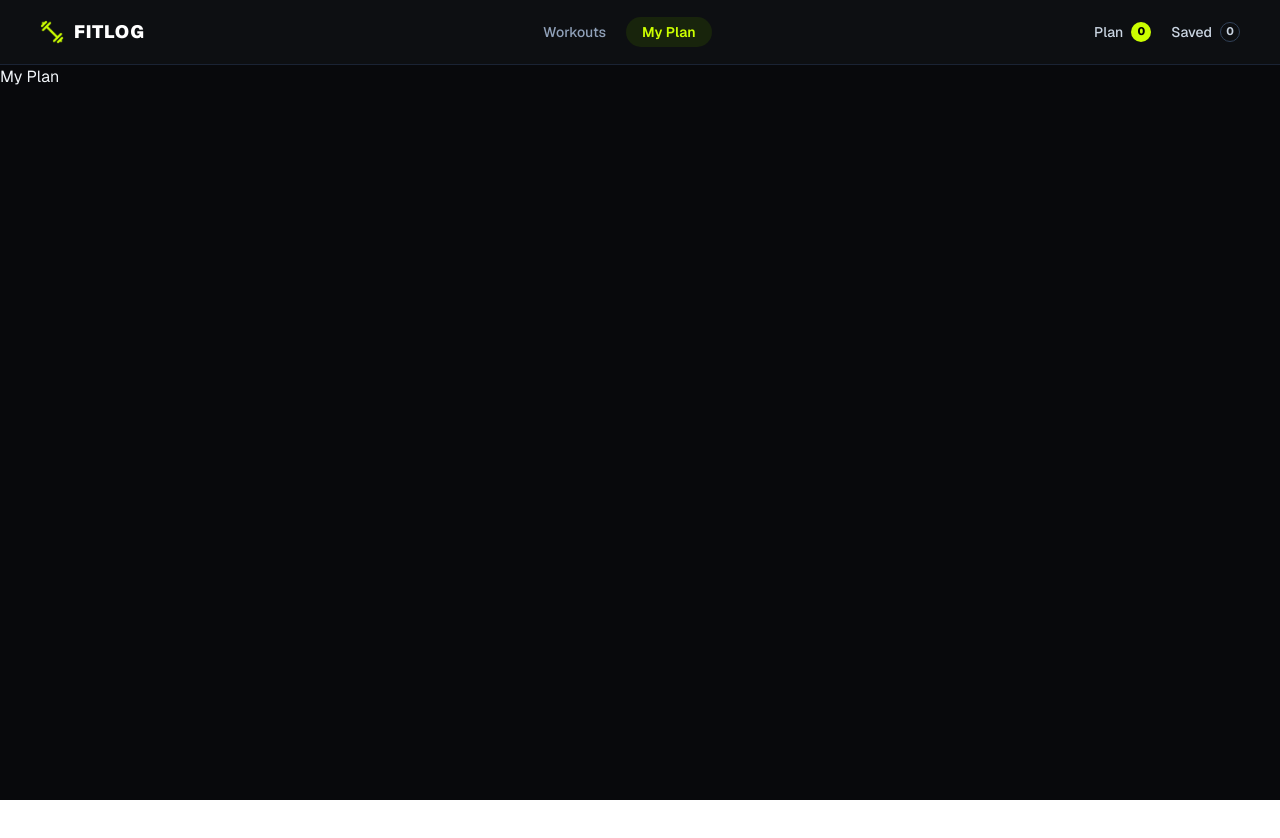
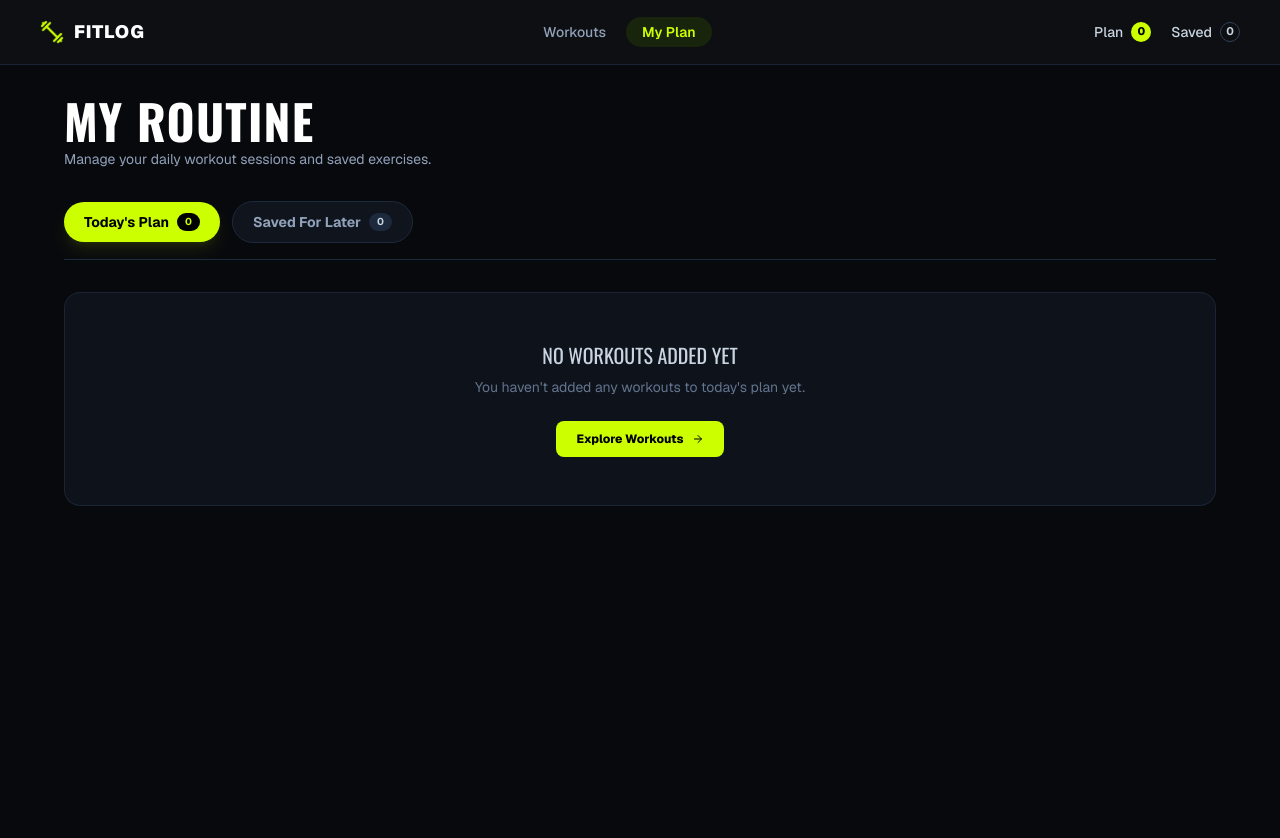
Before and after one commit to limon-hasan/nextjs-assignment-project-programming-hero-fitness, a Next.js app: page /my-plan in a window 1280 px wide. Shown: the top 838 px of the page. Before the commit the page ends 800 px from the top, so only its background shows below. Built offline with nearby package versions, Linux system fonts and the light colour scheme.

Commit message:
showed the active navbar button in the navbar

```diff
--- a/src/app/my-plan/page.tsx
+++ b/src/app/my-plan/page.tsx
@@ -1,11 +1,163 @@
-import React from 'react';
+"use client";
+
+import { useContext, useState } from "react";
+import Image from "next/image";
+import Link from "next/link";
+import { WorkoutContext } from "@/context/WorkoutContext";
+import { IWorkout } from "@/types/workoutTypes";
+import { FiTrash2, FiArrowRight } from "react-icons/fi";
+import { toast } from "react-toastify";
 
 const MyPlanPage = () => {
-    return (
-        <div>
-            My Plan
+  const { todaysPlan, setTodaysPlan, savedLater, setSavedLater } =
+    useContext(WorkoutContext);
+
+  const [activeTab, setActiveTab] = useState<"today" | "saved">("today");
+  const currentList = activeTab === "today" ? todaysPlan : savedLater;
+
+  const handleRemove = (id: number, name: string) => {
+    if (activeTab === "today") {
+      setTodaysPlan((prev) => prev.filter((item) => item.id !== id));
+      toast.info(`${name} removed from today's plan`);
+    } else {
+      setSavedLater((prev) => prev.filter((item) => item.id !== id));
+      toast.info(`${name} removed from saved list`);
+    }
+  };
+
+  return (
+    <div className="min-h-screen bg-[#08090c] text-white py-8 px-4 md:px-12">
+      <div className="container mx-auto max-w-6xl">
+        {/* Header */}
+        <div className="mb-8">
+          <h1 className="font-oswald text-3xl md:text-5xl font-black uppercase tracking-wide text-white">
+            MY ROUTINE
+          </h1>
+          <p className="text-slate-400 text-xs md:text-sm mt-1">
+            Manage your daily workout sessions and saved exercises.
+          </p>
         </div>
-    );
+
+        {/* Tab Buttons */}
+        <div className="flex items-center gap-3 border-b border-slate-800 pb-4 mb-8">
+          <button
+            onClick={() => setActiveTab("today")}
+            className={`px-5 py-2.5 rounded-full text-xs md:text-sm font-bold transition-all cursor-pointer flex items-center gap-2 ${
+              activeTab === "today"
+                ? "bg-[#ccff00] text-black shadow-lg shadow-[#ccff00]/10"
+                : "bg-[#10141d] text-slate-400 hover:text-white border border-slate-800"
+            }`}
+          >
+            Today&apos;s Plan
+            <span
+              className={`text-[10px] px-2 py-0.5 rounded-full ${
+                activeTab === "today"
+                  ? "bg-black text-[#ccff00]"
+                  : "bg-slate-800 text-slate-300"
+              }`}
+            >
+              {todaysPlan.length}
+            </span>
+          </button>
+
+          <button
+            onClick={() => setActiveTab("saved")}
+            className={`px-5 py-2.5 rounded-full text-xs md:text-sm font-bold transition-all cursor-pointer flex items-center gap-2 ${
+              activeTab === "saved"
+                ? "bg-[#ccff00] text-black shadow-lg shadow-[#ccff00]/10"
+                : "bg-[#10141d] text-slate-400 hover:text-white border border-slate-800"
+            }`}
+          >
+            Saved For Later
+            <span
+              className={`text-[10px] px-2 py-0.5 rounded-full ${
+                activeTab === "saved"
+                  ? "bg-black text-[#ccff00]"
+                  : "bg-slate-800 text-slate-300"
+              }`}
+            >
+              {savedLater.length}
+            </span>
+          </button>
+        </div>
+
+        {/* Workout Cards Grid */}
+        {currentList.length === 0 ? (
+          <div className="bg-[#0e121a] border border-slate-800/80 rounded-2xl p-12 text-center my-6">
+            <h3 className="font-oswald text-xl text-slate-300 uppercase mb-2">
+              No workouts added yet
+            </h3>
+            <p className="text-slate-500 text-xs md:text-sm mb-6 max-w-sm mx-auto">
+              {activeTab === "today"
+                ? "You haven't added any workouts to today's plan yet."
+                : "Your saved list is empty."}
+            </p>
+            <Link
+              href="/"
+              className="inline-flex items-center gap-2 bg-[#ccff00] text-black font-extrabold text-xs px-5 py-2.5 rounded-lg hover:bg-[#b5e600] transition-colors"
+            >
+              Explore Workouts <FiArrowRight />
+            </Link>
+          </div>
+        ) : (
+          <div className="grid grid-cols-1 md:grid-cols-2 lg:grid-cols-3 gap-6">
+            {currentList.map((workout: IWorkout) => (
+              <div
+                key={workout.id}
+                className="bg-[#0e121a] border border-slate-800/80 hover:border-slate-700 rounded-xl overflow-hidden flex flex-col justify-between transition-all"
+              >
+                <div>
+                  <div className="relative w-full h-44 bg-[#141822]">
+                    <Image
+                      src={workout.image}
+                      alt={workout.name}
+                      fill
+                      unoptimized
+                      className="object-cover"
+                    />
+                    <span className="absolute top-3 right-3 bg-black/70 backdrop-blur-md text-[10px] text-[#ccff00] uppercase font-bold px-2 py-0.5 rounded">
+                      {workout.difficulty}
+                    </span>
+                  </div>
+
+                  <div className="p-4">
+                    <h3 className="font-oswald text-lg font-bold uppercase text-white truncate mb-1">
+                      {workout.name}
+                    </h3>
+                    <p className="text-slate-400 text-xs line-clamp-2 mb-3">
+                      {workout.description}
+                    </p>
+
+                    <div className="flex items-center justify-between text-xs text-slate-400 border-t border-slate-800/60 pt-3">
+                      <span>{workout.duration} min</span>
+                      <span>{workout.sets} sets • {workout.reps} reps</span>
+                      <span>{workout.caloriesBurned} kcal</span>
+                    </div>
+                  </div>
+                </div>
+
+                <div className="p-4 pt-0 flex items-center gap-2">
+                  <Link
+                    href={`/workouts/${workout.id}`}
+                    className="flex-1 bg-[#141824] hover:bg-[#1b2130] text-slate-200 text-xs font-semibold py-2 rounded-lg text-center transition-colors border border-slate-800"
+                  >
+                    View Details
+                  </Link>
+                  <button
+                    onClick={() => handleRemove(workout.id, workout.name)}
+                    className="p-2 text-slate-400 hover:text-red-400 hover:bg-red-500/10 border border-slate-800 rounded-lg transition-colors cursor-pointer"
+                    title="Remove"
+                  >
+                    <FiTrash2 className="text-sm" />
+                  </button>
+                </div>
+              </div>
+            ))}
+          </div>
+        )}
+      </div>
+    </div>
+  );
 };
 
 export default MyPlanPage;
--- a/src/components/shared/Navbar.tsx
+++ b/src/components/shared/Navbar.tsx
@@ -4,6 +4,8 @@ import Image from "next/image";
 import Link from "next/link";
 import { usePathname } from "next/navigation";
 import logoImg from "@/assets/logo.png";
+import PlanNavbar from "./PlanNavbar";
+import SavedNavbar from "./SavedNavbar";
 
 const Navbar = () => {
   const pathname = usePathname();
@@ -40,7 +42,6 @@ const Navbar = () => {
   return (
     <header className="sticky top-0 z-50 bg-[#0d0f12] border-b border-slate-800/80">
       <nav className="container mx-auto px-4 md:px-10 h-16 flex items-center justify-between">
-
         <div className="flex items-center gap-2">
           <div className="dropdown lg:hidden">
             <div
@@ -86,33 +87,13 @@ const Navbar = () => {
         </div>
 
         <div className="hidden lg:flex items-center">
-          <ul className="flex items-center gap-1">
-            {links}
-          </ul>
+          <ul className="flex items-center gap-1">{links}</ul>
         </div>
 
         <div className="flex items-center gap-5 text-sm">
-          <Link
-            href="/my-plan"
-            className="flex items-center gap-2 text-slate-300 hover:text-white transition-colors"
-          >
-            <span className="font-medium text-xs md:text-sm">Plan</span>
-            <span className="bg-[#ccff00] text-black font-extrabold text-[11px] w-5 h-5 flex items-center justify-center rounded-full">
-              0
-            </span>
-          </Link>
-
-          <Link
-            href="/my-plan"
-            className="flex items-center gap-2 text-slate-300 hover:text-white transition-colors"
-          >
-            <span className="font-medium text-xs md:text-sm">Saved</span>
-            <span className="border border-slate-700 text-slate-300 font-bold text-[11px] w-5 h-5 flex items-center justify-center rounded-full">
-              0
-            </span>
-          </Link>
+          <PlanNavbar />
+          <SavedNavbar />
         </div>
-
       </nav>
     </header>
   );
--- /dev/null
+++ b/src/components/shared/PlanNavbar.tsx
@@ -0,0 +1,21 @@
+"use client";
+import { WorkoutContext } from "@/context/WorkoutContext";
+import Link from "next/link";
+import { useContext } from "react";
+
+const PlanNavbar = () => {
+  const { todaysPlan } = useContext(WorkoutContext);
+  return (
+    <Link
+      href="/my-plan"
+      className="flex items-center gap-2 text-slate-300 hover:text-white transition-colors"
+    >
+      <span className="font-medium text-xs md:text-sm">Plan</span>
+      <span className="bg-[#ccff00] text-black font-extrabold text-[11px] w-5 h-5 flex items-center justify-center rounded-full">
+        {todaysPlan.length}
+      </span>
+    </Link>
+  );
+};
+
+export default PlanNavbar;
--- /dev/null
+++ b/src/components/shared/SavedNavbar.tsx
@@ -0,0 +1,21 @@
+"use client";
+import { WorkoutContext } from "@/context/WorkoutContext";
+import Link from "next/link";
+import { useContext } from "react";
+
+const SavedNavbar = () => {
+  const { savedLater } = useContext(WorkoutContext);
+  return (
+    <Link
+      href="/my-plan"
+      className="flex items-center gap-2 text-slate-300 hover:text-white transition-colors"
+    >
+      <span className="font-medium text-xs md:text-sm">Saved</span>
+      <span className="border border-slate-700 text-slate-300 font-bold text-[11px] w-5 h-5 flex items-center justify-center rounded-full">
+        {savedLater.length}
+      </span>
+    </Link>
+  );
+};
+
+export default SavedNavbar;
```
